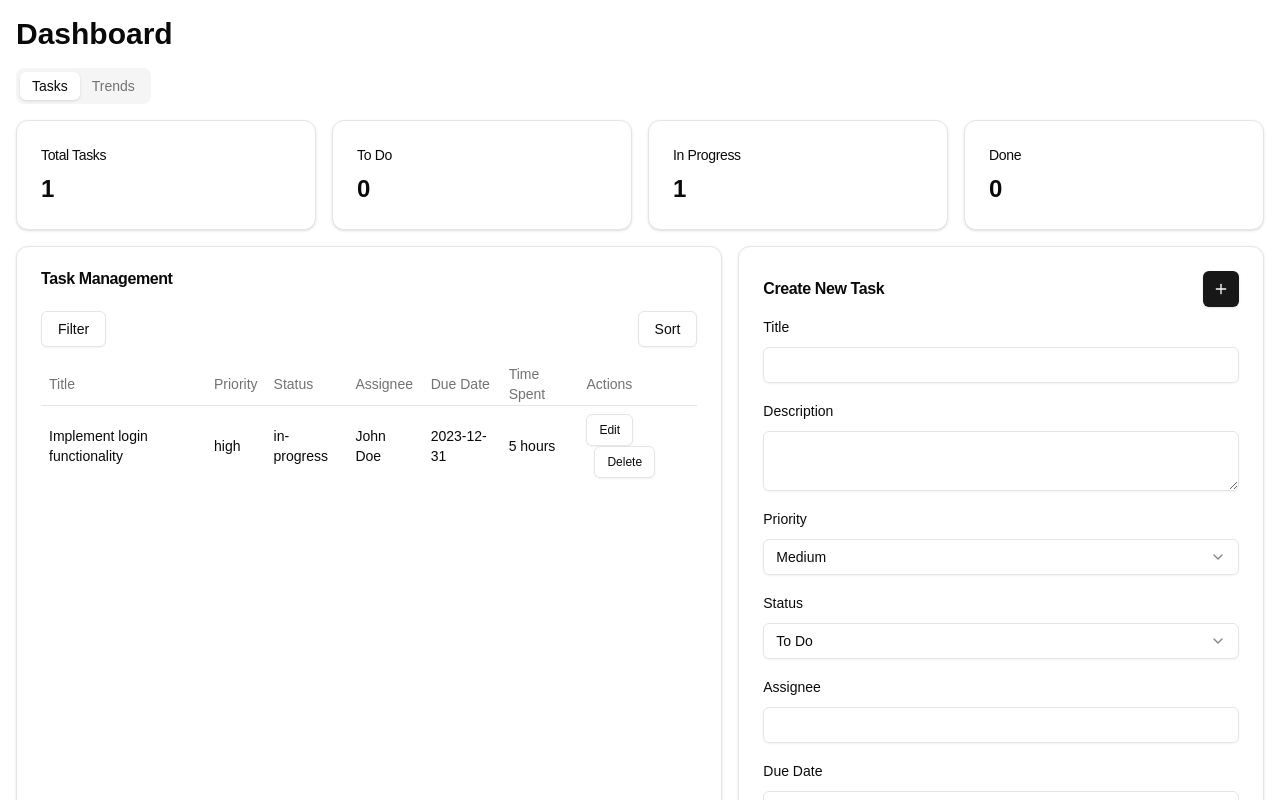
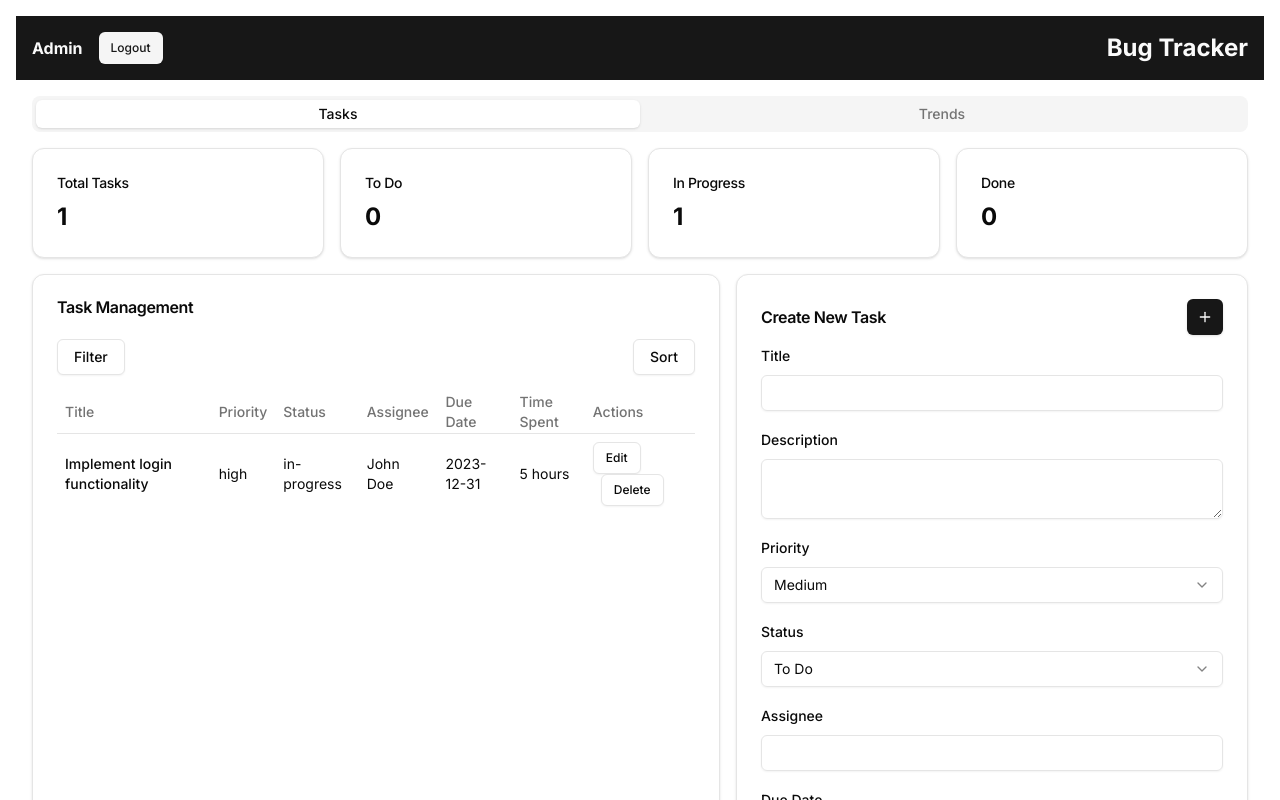
Before and after one commit to ShantanuK86/bugtracker, a Next.js app: page /dashboard in a window 1280 px wide. Shown: the top 800 px of the page. Built offline with nearby package versions, Linux system fonts and the light colour scheme.

Commit message:
added navigation bar

```diff
--- a/app/layout.tsx
+++ b/app/layout.tsx
@@ -1,35 +1,22 @@
-import type { Metadata } from "next";
-import localFont from "next/font/local";
-import "./globals.css";
+import type { Metadata } from 'next'
+import { Inter } from 'next/font/google'
+import './globals.css'
 
-const geistSans = localFont({
-  src: "./fonts/GeistVF.woff",
-  variable: "--font-geist-sans",
-  weight: "100 900",
-});
-const geistMono = localFont({
-  src: "./fonts/GeistMonoVF.woff",
-  variable: "--font-geist-mono",
-  weight: "100 900",
-});
+const inter = Inter({ subsets: ['latin'] })
 
 export const metadata: Metadata = {
-  title: "Create Next App",
-  description: "Generated by create next app",
-};
+  title: 'Bug Tracker',
+  description: 'A simple bug tracking application',
+}
 
 export default function RootLayout({
   children,
-}: Readonly<{
-  children: React.ReactNode;
-}>) {
+}: {
+  children: React.ReactNode
+}) {
   return (
     <html lang="en">
-      <body
-        className={`${geistSans.variable} ${geistMono.variable} antialiased`}
-      >
-        {children}
-      </body>
+      <body className={inter.className}>{children}</body>
     </html>
-  );
+  )
 }
--- a/components/DashboardContent.tsx
+++ b/components/DashboardContent.tsx
@@ -7,6 +7,7 @@ import TaskList from '@/components/TaskList'
 import TaskForm from '@/components/TaskForm'
 import TrendChart from '@/components/TrendChart'
 import { Button } from '@/components/ui/button'
+import DashboardLayout from '@/components/DashboardLayout'
 
 export type Task = {
   id: string
@@ -46,10 +47,10 @@ export default function DashboardContent() {
   }
 
   return (
+    <DashboardLayout username="Admin">
       <div className="space-y-4">
-      <h1 className="text-3xl font-bold">Dashboard</h1>
         <Tabs defaultValue="tasks" className="space-y-4">
-        <TabsList>
+          <TabsList className="grid w-full grid-cols-2 lg:w-auto">
             <TabsTrigger value="tasks">Tasks</TabsTrigger>
             <TabsTrigger value="trends">Trends</TabsTrigger>
           </TabsList>
@@ -67,6 +68,7 @@ export default function DashboardContent() {
               <Card>
                 <CardHeader className="flex flex-row items-center justify-between space-y-0 pb-2">
                   <CardTitle className="text-sm font-medium">To Do</CardTitle>
+
                 </CardHeader>
                 <CardContent>
                   <div className="text-2xl font-bold">{tasks.filter(task => task.status === 'todo').length}</div>
@@ -75,6 +77,7 @@ export default function DashboardContent() {
               <Card>
                 <CardHeader className="flex flex-row items-center justify-between space-y-0 pb-2">
                   <CardTitle className="text-sm font-medium">In Progress</CardTitle>
+
                 </CardHeader>
                 <CardContent>
                   <div className="text-2xl font-bold">{tasks.filter(task => task.status === 'in-progress').length}</div>
@@ -154,5 +157,6 @@ export default function DashboardContent() {
           </TabsContent>
         </Tabs>
       </div>
+    </DashboardLayout>
   )
 }
--- /dev/null
+++ b/components/DashboardLayout.tsx
@@ -0,0 +1,34 @@
+'use client'
+
+import { useRouter } from 'next/navigation'
+import { Button } from '@/components/ui/button'
+
+type DashboardLayoutProps = {
+  children: React.ReactNode
+  username: string
+}
+
+export default function DashboardLayout({ children, username }: DashboardLayoutProps) {
+  const router = useRouter()
+
+  const handleLogout = () => {
+    router.push('/')
+  }
+
+  return (
+    <div className="min-h-screen flex flex-col">
+      <header className="bg-primary text-primary-foreground p-4 flex justify-between items-center">
+        <div className="flex items-center space-x-4">
+          <span className="font-bold">{username}</span>
+          <Button variant="secondary" size="sm" onClick={handleLogout}>
+            Logout
+          </Button>
+        </div>
+        <h1 className="text-2xl font-bold">Bug Tracker</h1>
+      </header>
+      <main className="flex-grow p-4">
+        {children}
+      </main>
+    </div>
+  )
+}
--- a/components/TaskList.tsx
+++ b/components/TaskList.tsx
@@ -55,18 +55,21 @@ type TaskListProps = {
 
 export default function TaskList({ tasks, updateTask, deleteTask }: TaskListProps) {
   const [editingTask, setEditingTask] = useState<Task | null>(null)
+  const [isEditDialogOpen, setIsEditDialogOpen] = useState(false)
   const [filterCriteria, setFilterCriteria] = useState<Task['status'] | 'all'>('all')
   const [sortCriteria, setSortCriteria] = useState<keyof Task>('dueDate')
   const [sortOrder, setSortOrder] = useState<'asc' | 'desc'>('asc')
 
   const handleEdit = (task: Task) => {
     setEditingTask({ ...task })
+    setIsEditDialogOpen(true)
   }
 
   const handleUpdate = () => {
     if (editingTask) {
       updateTask(editingTask)
       setEditingTask(null)
+      setIsEditDialogOpen(false)
     }
   }
 
@@ -74,7 +77,6 @@ export default function TaskList({ tasks, updateTask, deleteTask }: TaskListProp
     deleteTask(taskId)
   }
 
-  // Priority order map for custom sorting
   const priorityOrder = {
     high: 3,
     medium: 2,
@@ -88,14 +90,12 @@ export default function TaskList({ tasks, updateTask, deleteTask }: TaskListProp
     }
     return result.sort((a, b) => {
       if (sortCriteria === 'priority') {
-        // Custom sorting for priority field
         const priorityA = priorityOrder[a.priority as keyof typeof priorityOrder] || 0
         const priorityB = priorityOrder[b.priority as keyof typeof priorityOrder] || 0
         return sortOrder === 'asc'
           ? priorityA - priorityB
           : priorityB - priorityA
       }
-      // Default sorting for other fields
       if (a[sortCriteria] < b[sortCriteria]) return sortOrder === 'asc' ? -1 : 1
       if (a[sortCriteria] > b[sortCriteria]) return sortOrder === 'asc' ? 1 : -1
       return 0
@@ -158,13 +158,20 @@ export default function TaskList({ tasks, updateTask, deleteTask }: TaskListProp
               <TableCell>{task.dueDate}</TableCell>
               <TableCell>{task.timeSpent} hours</TableCell>
               <TableCell>
-                <Dialog>
+                <Dialog open={isEditDialogOpen} onOpenChange={setIsEditDialogOpen}>
                   <DialogTrigger asChild>
                     <Button variant="outline" size="sm" onClick={() => handleEdit(task)}>
                       Edit
                     </Button>
                   </DialogTrigger>
-                  <DialogContent className="sm:max-w-[425px]">
+                  <DialogContent className="sm:max-w-[425px] bg-background" style={{
+                    position: 'fixed',
+                    top: '50%',
+                    left: '50%',
+                    transform: 'translate(-50%, -50%)',
+                    zIndex: 50,
+                    boxShadow: '0 0 10px rgba(0, 0, 0, 0.1)'
+                  }}>
                     <DialogHeader>
                       <DialogTitle>Edit Task</DialogTitle>
                       <DialogDescription>
```
Lines whose indentation alone changed are shown as unchanged.
